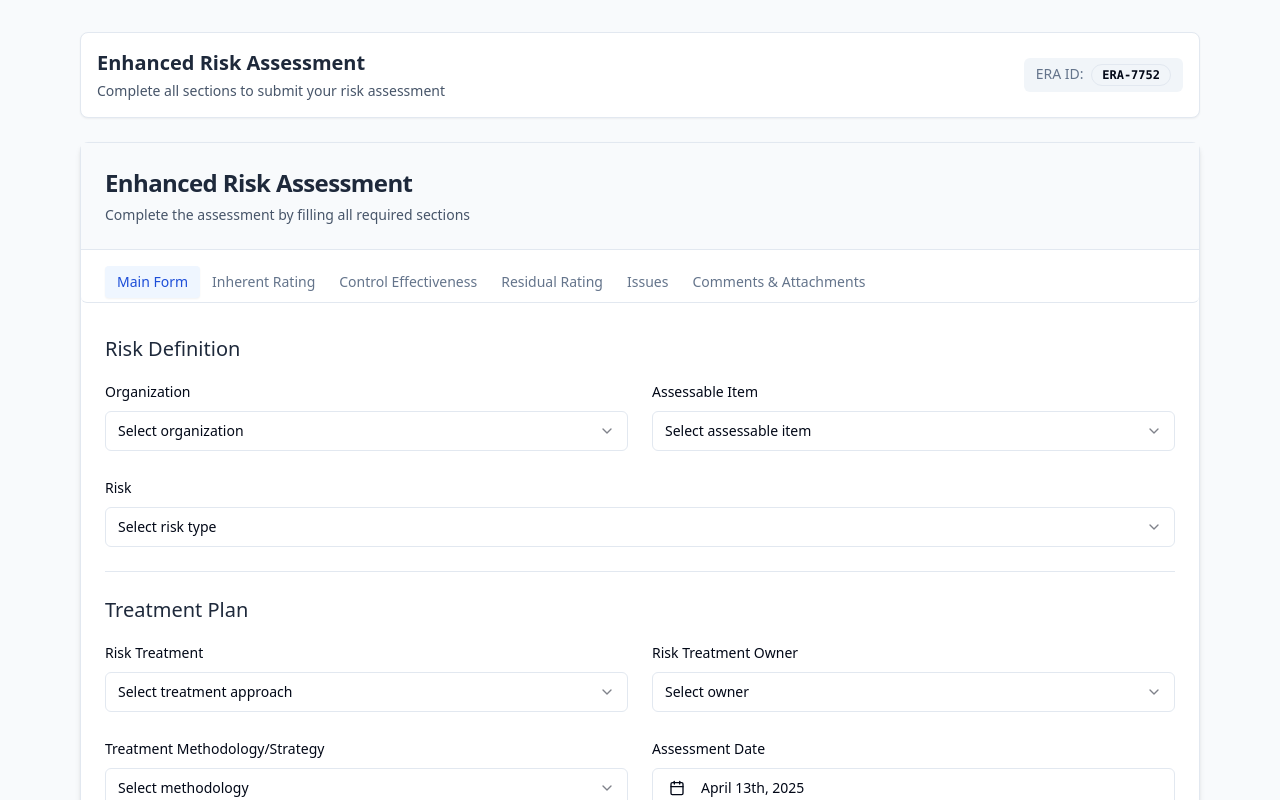
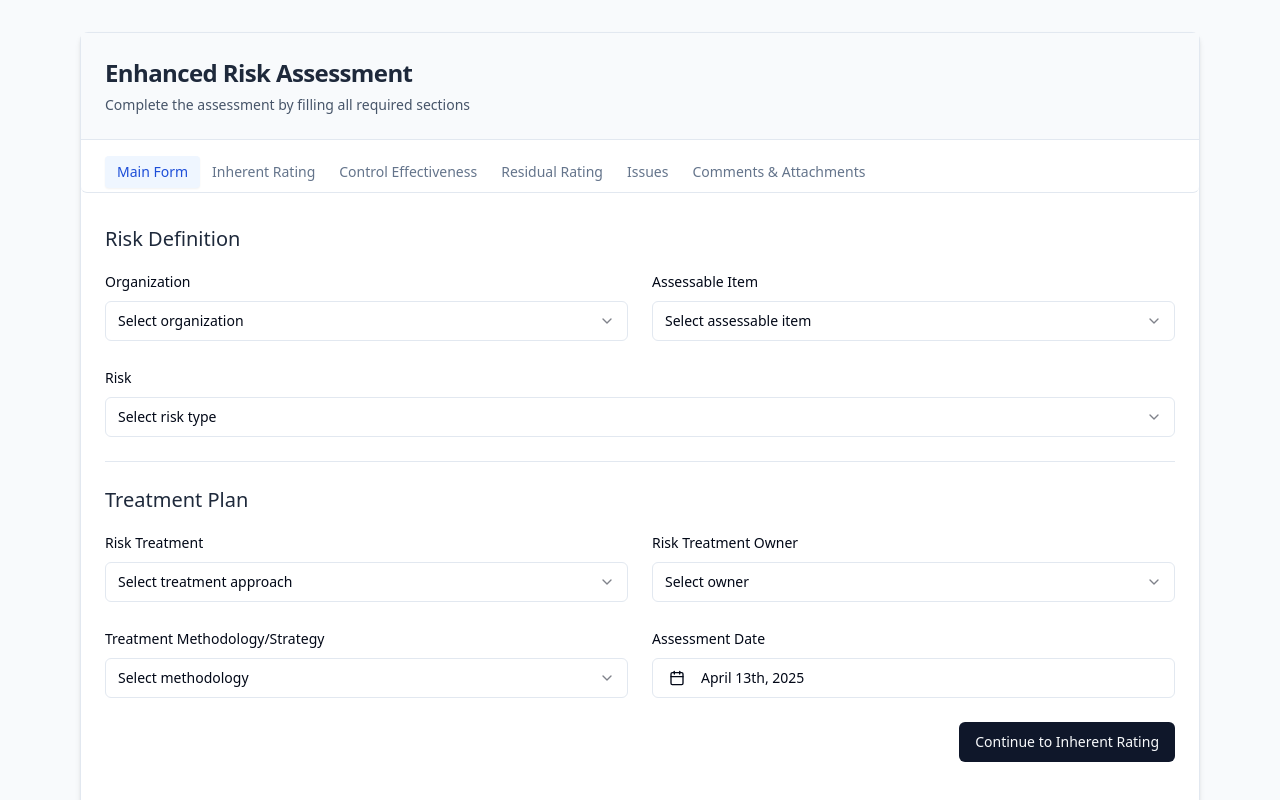
Before and after one commit to 1234mudi/risk-zenith-forge, a React (Vite) app: page / in a window 1280 px wide. Shown: the top 800 px of the page. Built offline with nearby package versions, Linux system fonts and the light colour scheme.

Commit message:
Hide form header
Hide the form header component.

```diff
--- a/src/components/RiskAssessmentForm.tsx
+++ b/src/components/RiskAssessmentForm.tsx
@@ -1,8 +1,6 @@
-
 import { useState } from "react";
 import { Card, CardContent, CardDescription, CardHeader, CardTitle } from "@/components/ui/card";
 import { Tabs, TabsContent, TabsList, TabsTrigger } from "@/components/ui/tabs";
-import FormHeader from "@/components/FormHeader";
 import MainFormSection from "@/components/MainFormSection";
 import InherentRatingSection from "@/components/InherentRatingSection";
 import ControlEffectivenessSection from "@/components/ControlEffectivenessSection";
@@ -28,9 +26,7 @@ const RiskAssessmentForm = () => {
 
   return (
     <div className="container mx-auto py-8 px-4 max-w-6xl">
-      <FormHeader />
-
-      <Card className="mt-6 shadow-md">
+      <Card className="shadow-md">
         <CardHeader className="bg-slate-50 border-b">
           <CardTitle className="text-2xl font-bold text-slate-800">Enhanced Risk Assessment</CardTitle>
           <CardDescription className="text-slate-600">
```
